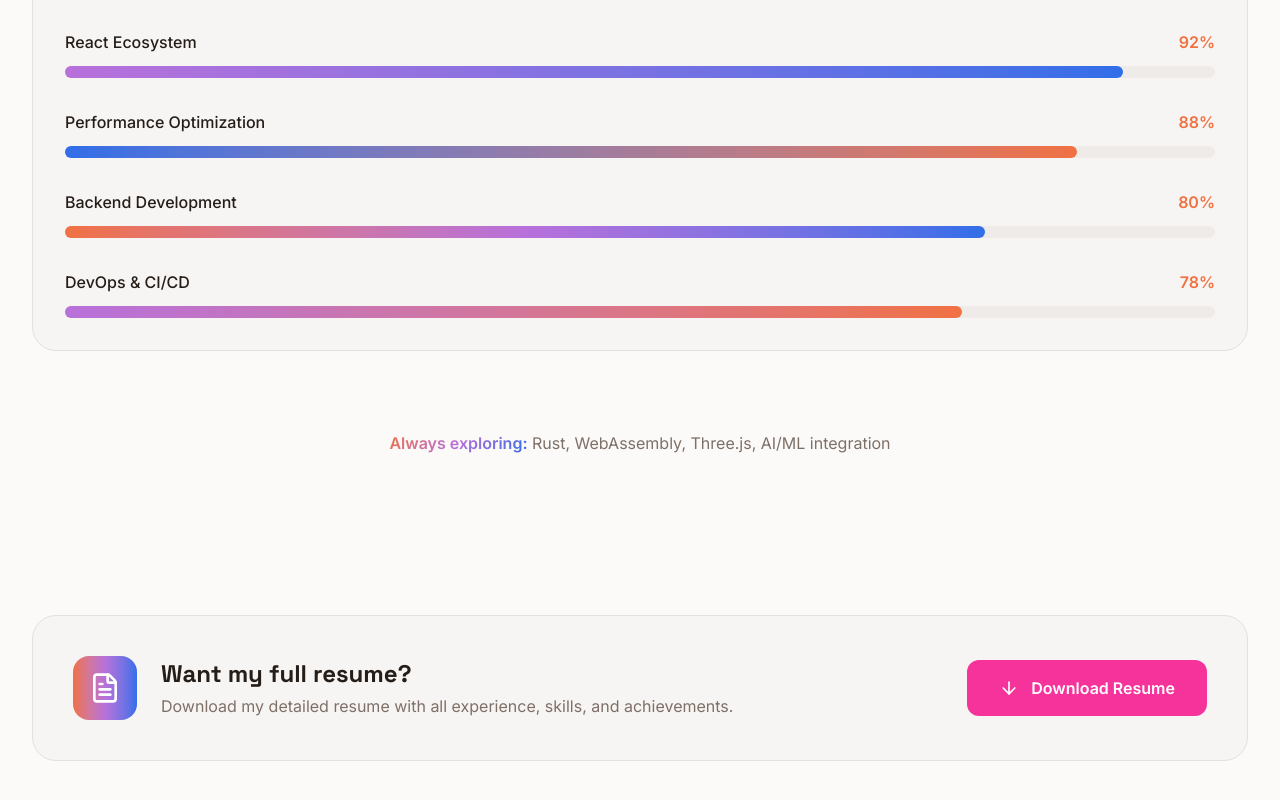
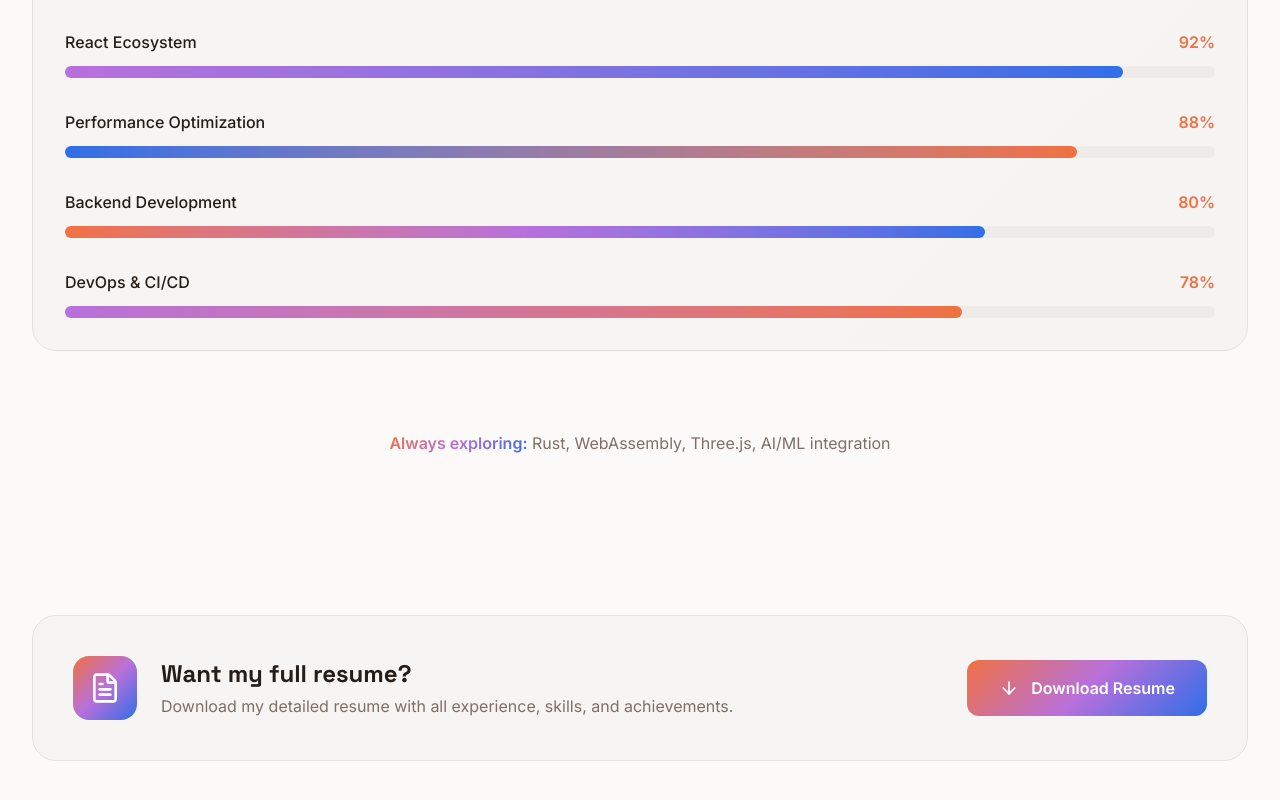
Before and after one commit to Ashu112/Portfolio-v2, a Next.js app: page / in a window 1280 px wide. Shown: the part 7528-8328 px from the top of the page. Built offline with nearby package versions, Linux system fonts and the light colour scheme.

Commit message:
gradient class added

```diff
--- a/src/app/globals.css
+++ b/src/app/globals.css
@@ -118,6 +118,25 @@
       hsl(var(--gradient-end)) 100%
     );
   }
+
+  /* Animated gradient background */
+  .gradient-bg {
+    background: linear-gradient(
+      135deg,
+      hsl(var(--gradient-start) / 0.15) 0%,
+      hsl(var(--gradient-mid) / 0.1) 50%,
+      hsl(var(--gradient-end) / 0.15) 100%
+    );
+  }
+
+  .gradient-bg-strong {
+    background: linear-gradient(
+      135deg,
+      hsl(var(--gradient-start)) 0%,
+      hsl(var(--gradient-mid)) 50%,
+      hsl(var(--gradient-end)) 100%
+    );
+  }
 }
 
 @layer utilities {
--- a/src/components/Resume.tsx
+++ b/src/components/Resume.tsx
@@ -8,7 +8,7 @@ export default function Resume() {
           <div className="flex items-center justify-between">
             {/* Resume info */}
             <div className="flex items-center gap-6">
-              <div className="from-gradient-start via-gradient-mid to-gradient-end flex h-16 w-16 items-center justify-center rounded-2xl bg-linear-to-r">
+              <div className="gradient-bg-strong flex h-16 w-16 items-center justify-center rounded-2xl">
                 <FileText className="text-primary-foreground size-8" />
               </div>
               <div className="space-y-1">
@@ -25,7 +25,7 @@ export default function Resume() {
             <a
               href="/Ashutosh_Kumar_Resume.pdf"
               download
-              className="text-primary-foreground inline-flex items-center gap-3 rounded-xl bg-pink-500 px-8 py-4 font-semibold"
+              className="text-primary-foreground gradient-bg-strong inline-flex items-center gap-3 rounded-xl px-8 py-4 font-semibold"
             >
               <ArrowDown className="size-5" />
               Download Resume
```
